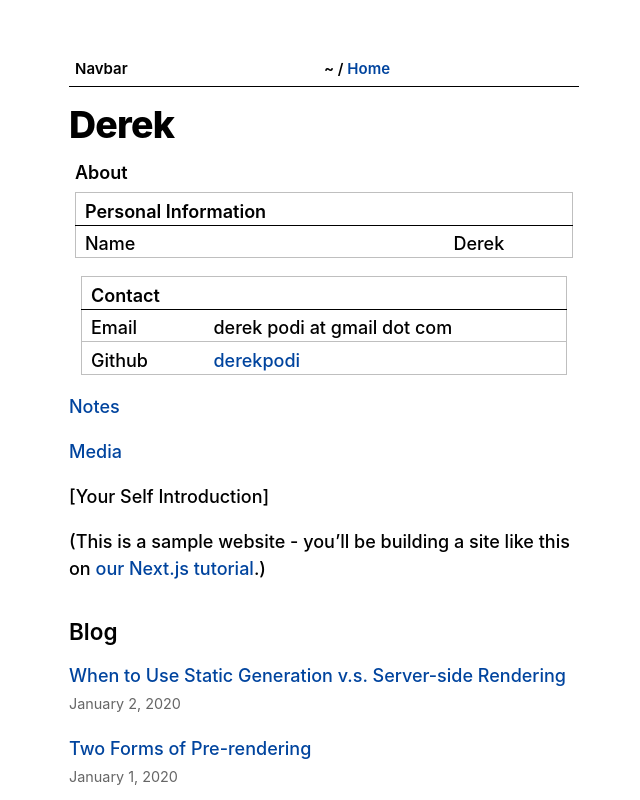
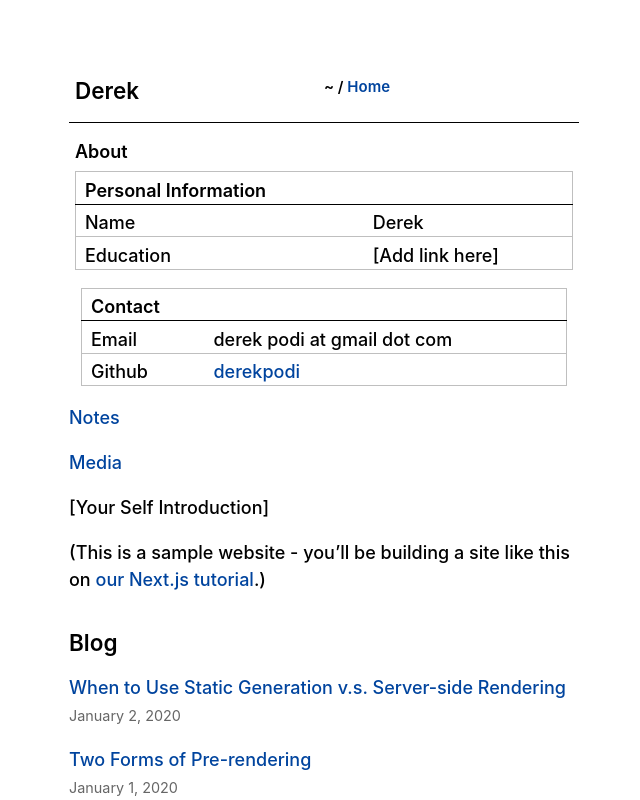
Before and after one commit to derekpodi/derekpodi.com, a Next.js app: page / in a window 1280 px wide. Shown: the top 800 px of the page, without its empty margins (316-956 px from the left). Built offline with nearby package versions, Linux system fonts and the light colour scheme.

Commit message:
navbar change from layout

```diff
--- a/components/layout.js
+++ b/components/layout.js
@@ -31,22 +31,8 @@ export default function Layout({ children, home }) {
 
       <Navbar />
 
-      <header className={styles.header}>
-        {home ? (
-          <>
-            <h2 className={utilStyles.heading2Xl}>{name}</h2>
-          </>
-        ) : (
-          <>
-            <h2 className={utilStyles.headingLg}>
-              <Link href="/">
-                <a className={utilStyles.colorInherit}>{name}</a>
-              </Link>
-            </h2>
-          </>
-        )}
-      </header>
 
+      <p></p>
 
       <main>{children}</main>
 
--- a/components/navbar.js
+++ b/components/navbar.js
@@ -1,5 +1,9 @@
 import Link from 'next/link'
 import { useRouter } from 'next/router'
+import styles from './layout.module.css'
+import utilStyles from '../styles/utils.module.css'
+
+const name = 'Derek '
 
 const Navbar = () => {
     const router = useRouter()
@@ -10,8 +14,24 @@ const Navbar = () => {
                 <div className="column">
                     <div className="navbar">
                     <div className="navbar-section">
-                        <h4>Navbar</h4>
+
+                        <header className={styles.header}>
+                        {router.pathname =='/' ? (
+                        <>
+                            <h2 className={utilStyles.headingLg}>{name}</h2>
+                        </>
+                        ) : (
+                        <>
+                            <h2 className={utilStyles.headingLg}>
+                            <Link href="/">
+                                <a className={utilStyles.colorInherit}>{name}</a>
+                            </Link>
+                            </h2>
+                        </>
+                        )}
+                    </header>
                     </div>
+
                     <div className="navbar-section">
                         <h4>
                         <span className="h4-normal">
--- a/pages/index.js
+++ b/pages/index.js
@@ -38,6 +38,10 @@ export default function Home({ allPostsData }) {
                   <tr>
                     <td>Name</td>
                     <td>Derek</td>
+                  </tr>
+                  <tr>
+                    <td>Education</td>
+                    <td>[Add link here]</td>
                   </tr>
                 </tbody>
               </table>
```
